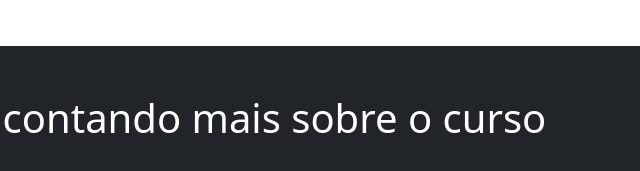
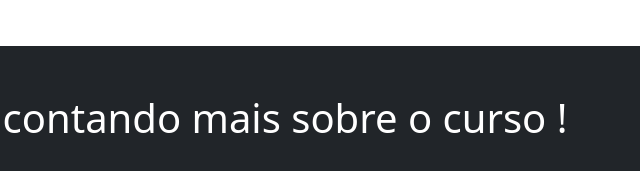
Before and after one commit to joaovitor101/Bootstrap-Landing-Page, a plain HTML site: page index.html in a window 1280 px wide. Shown: the part 5538-5709 px from the top of the page, 520-1160 px from the left. Drawn offline with nearby package versions, Linux system fonts and the light colour scheme.

Commit message:
Versão Final 2.0

```diff
--- a/index.html
+++ b/index.html
@@ -472,7 +472,7 @@
   <div class="bg-dark pb-5" id="entreV">
     <div class="container">
       <div class="row m-0 p-0">
-        <h3 class="text-white display-6 mt-5">Confira o vídeo abaixo contando mais sobre o curso</h3>
+        <h3 class="text-white display-6 mt-5">Confira o vídeo abaixo contando mais sobre o curso !</h3>
         <div class="container" id="inicio">
           <div class="row m-0 p-0">
             <div class="col-12 col-sm-12 col-md-12 col-lg-8 p-4">
```
